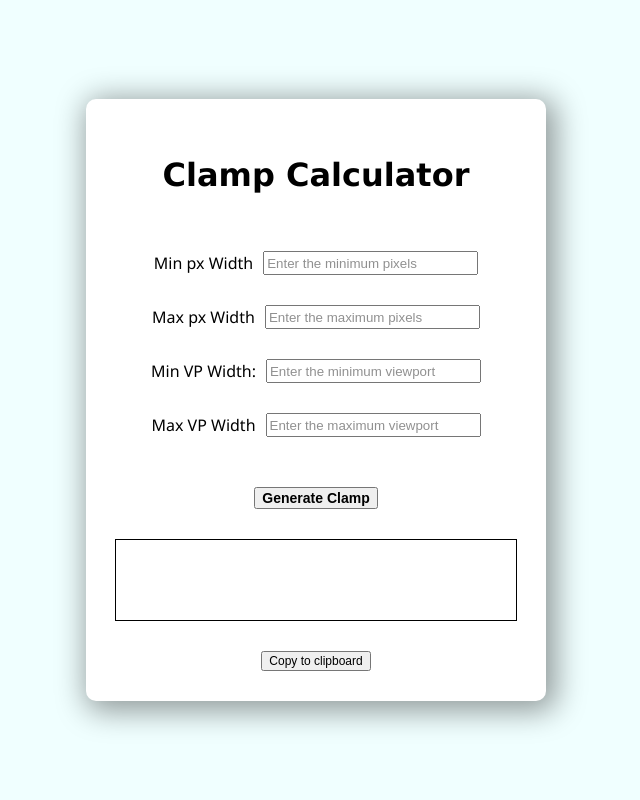
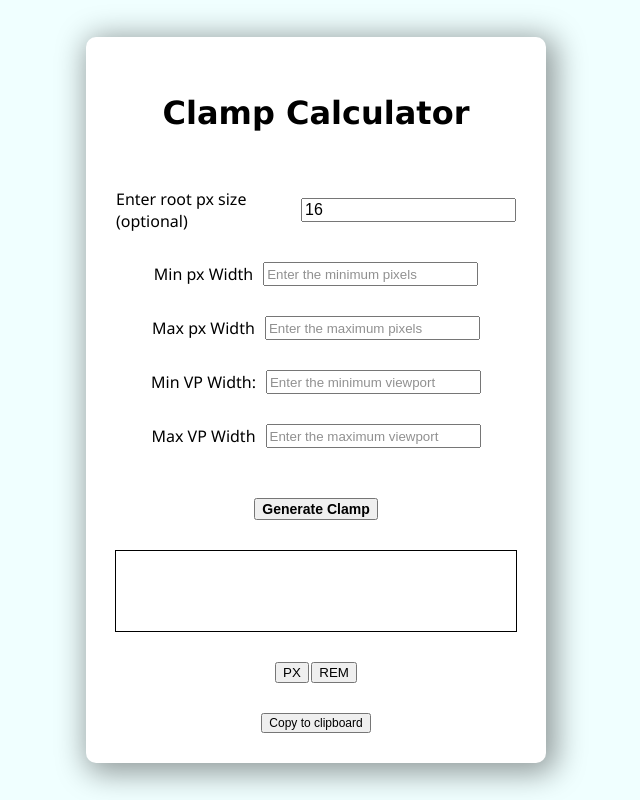
Before and after one commit to ronrljr/css-clamp-slope-calculator, a plain HTML site: page index.html in a window 1280 px wide. Shown: the whole page, without its empty margins (324-964 px from the left). Drawn offline with Linux system fonts and the light colour scheme.

Commit message:
Add REM PX output selection buttons

```diff
--- a/index.html
+++ b/index.html
@@ -11,6 +11,10 @@
     <main class="slope-calc-background-container">
         <section class="slope-calc">
             <h1 class="slope-calc__heading">Clamp Calculator</h1>
+            <div class="slope-calc__inplab-wrap">
+                <label class="slope-calc__label" for="root">Enter root px size (optional)</label>
+                <input class="slope-calc__input slope-calc__input--root" type="number" id="root" value="16"/>
+            </div>
              <div class="slope-calc__inplab-wrap">
                 <label class="slope-calc__label" for="min-width">Min px Width</label>
                 <input class="slope-calc__input" type="number" id="min-width" placeholder="Enter the minimum pixels"/>
@@ -30,6 +34,11 @@
             <button class="slope-calc__calculate">Generate Clamp</button>
             <div class="slope-calc__output">
                 <p class="slope-calc__result"></p>
+                <p class="slope-calc__rem-result"></p>
+            </div>
+            <div class="slope-calc__rempx-wrap">
+                <button class="slope-calc__button-rempx slope-calc__button-rempx--px">PX</button>
+                <button class="slope-calc__button-rempx slope-calc__button-rempx--rem">REM</button>
             </div>
             <button class="slope-calc__copy">Copy to clipboard</button>
         </section>
```
